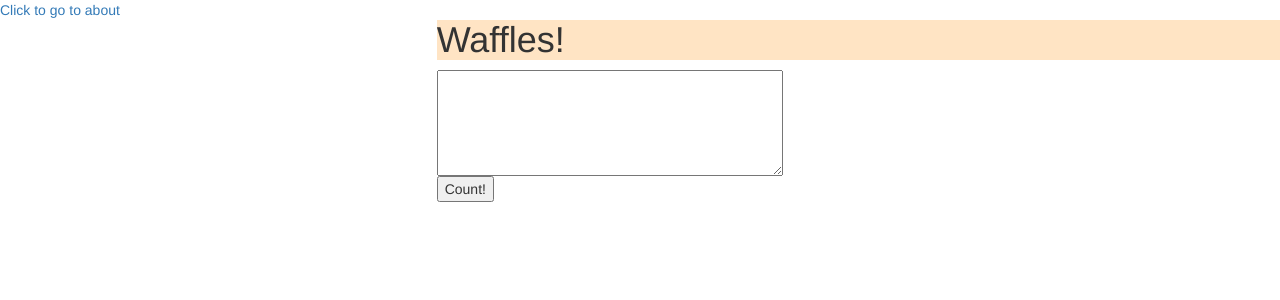
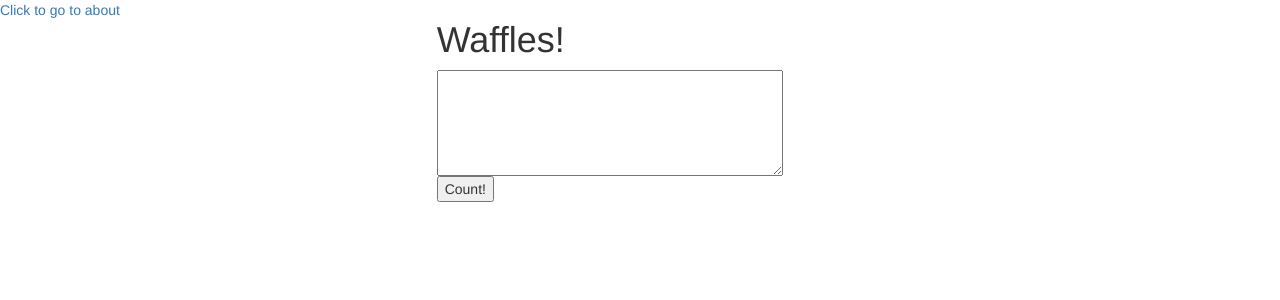
Before and after one commit to shubham1560/django-simple-site-wordcount, a Django app: page / in a window 1280 px wide. Shown: the top 300 px of the page. Run offline with Django 3.2, Linux system fonts and the light colour scheme; some libraries are stand-ins or nearby versions.

Commit message:
Will be working on this project later

```diff
--- /dev/null
+++ b/static/CSS/custom.css
@@ -0,0 +1,3 @@
+body{
+    background-color: blue;
+}
--- a/templates/sheet1.css
+++ /dev/null
@@ -1,8 +0,0 @@
-.active {
-    background-color: bisque;
-}
-
-H1 {
-    color: blue;
-    background-color: blanchedalmond;
-}
--- a/templates/wordCount.html
+++ b/templates/wordCount.html
@@ -9,6 +9,7 @@
 </head>
 
 <body>
+
     <table class="table">
         <thead>
             <tr>
```
Also changed, not shown: templates/about.html (+9 -1 lines).
